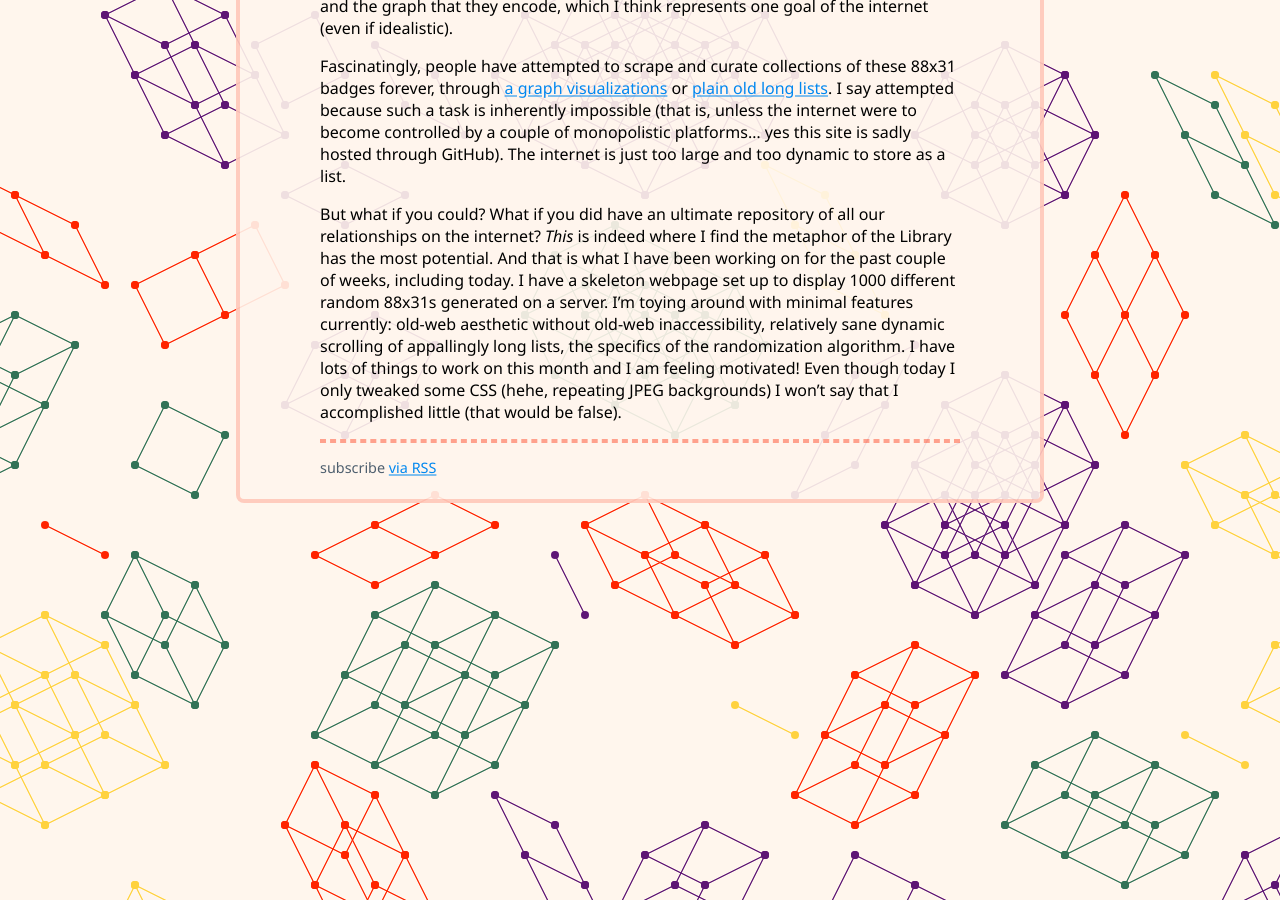
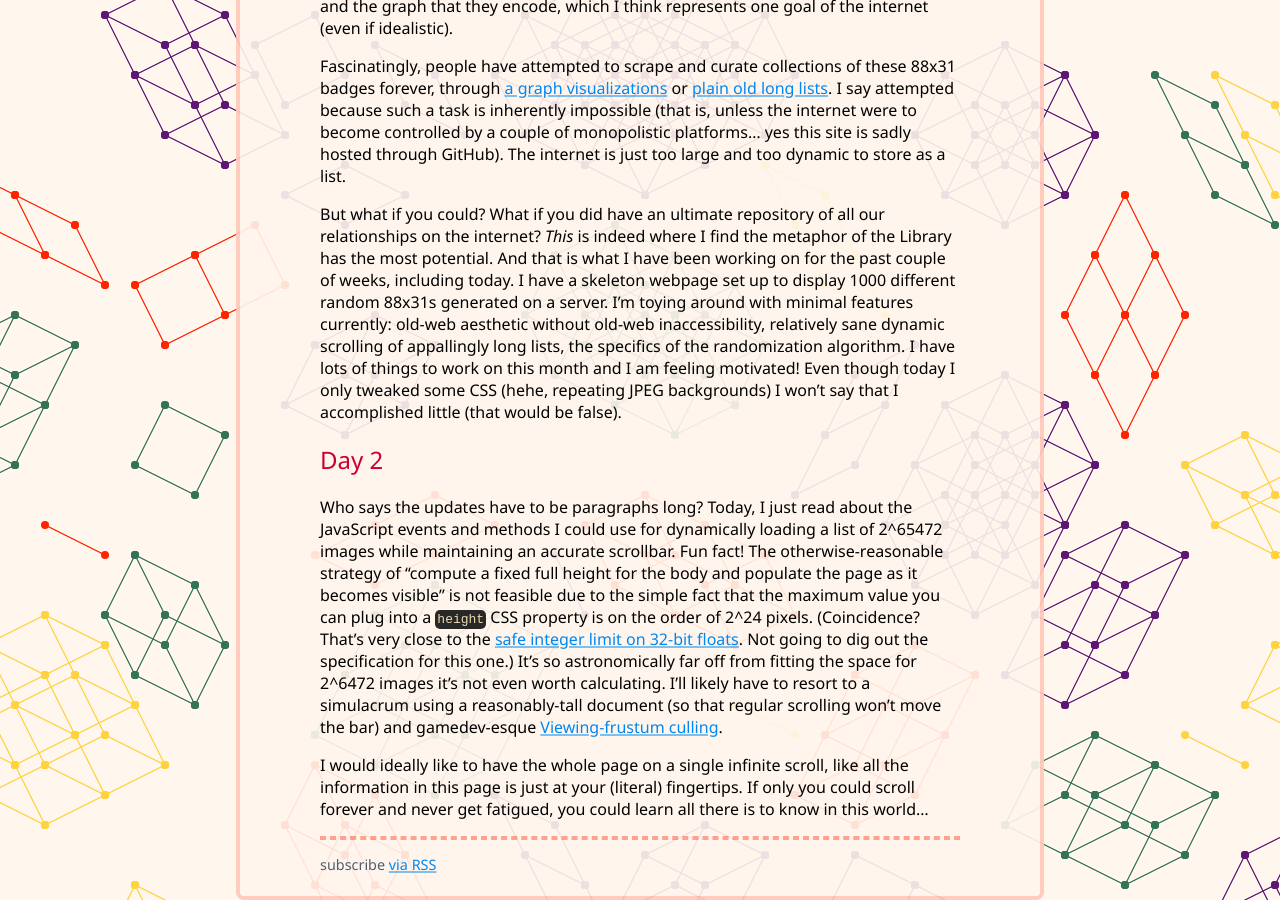
Before and after one commit to RocketRace/rocketrace.github.io, a Jekyll site: the page built from decadv-2024.md, in a window 1280 px wide and 900 px high, scrolled down 907 px. Built offline with Jekyll 4.4.1, drawn with Linux system fonts in a browser that asks for light colours.

Commit message:
December 2

```diff
--- a/decadv-2024.md
+++ b/decadv-2024.md
@@ -58,6 +58,27 @@ this month and I am feeling motivated! Even though today I only tweaked some CSS
 (hehe, repeating JPEG backgrounds) I won't say that I accomplished little (that
 would be false).
 
+## Day 2
+
+Who says the updates have to be paragraphs long? Today, I just read about the
+JavaScript events and methods I could use for dynamically loading a list of
+2^65472 images while maintaining an accurate scrollbar. Fun fact! The
+otherwise-reasonable strategy of "compute a fixed full height for the body
+and populate the page as it becomes visible" is not feasible due to the simple
+fact that the maximum value you can plug into a `height` CSS property is on
+the order of 2^24 pixels. (Coincidence? That's very close to the
+[safe integer limit on 32-bit floats][f32 safe ints]. Not going to dig out the
+specification for this one.) It's so astronomically far off from fitting the
+space for 2^6472 images it's not even worth calculating. I'll likely have to
+resort to a simulacrum using a reasonably-tall document (so that regular
+scrolling won't move the bar) and gamedev-esque
+[Viewing-frustum culling][fancy culling].
+
+I would ideally like to have the whole page on a single infinite scroll, like
+all the information in this page is just at your (literal) fingertips. If only
+you could scroll forever and never get fatigued, you could learn all there is
+to know in this world...
+
 [decadv]: https://eli.li/december-adventure
 [aoc]: https://adventofcode.com/
 [my aoc2023]: https://github.com/RocketRace/aoc2023
@@ -65,3 +86,6 @@ would be false).
 [babel website]: https://libraryofbabel.info
 [88x31 grapher]: https://eightyeightthirty.one/
 [88x31 lister]: https://88x31db.com/
+
+[f32 safe ints]: https://en.wikipedia.org/wiki/Single-precision_floating-point_format#Precision_limitations_on_integer_values
+[fancy culling]: https://en.wikipedia.org/wiki/Hidden-surface_determination#Viewing-frustum_culling
```
